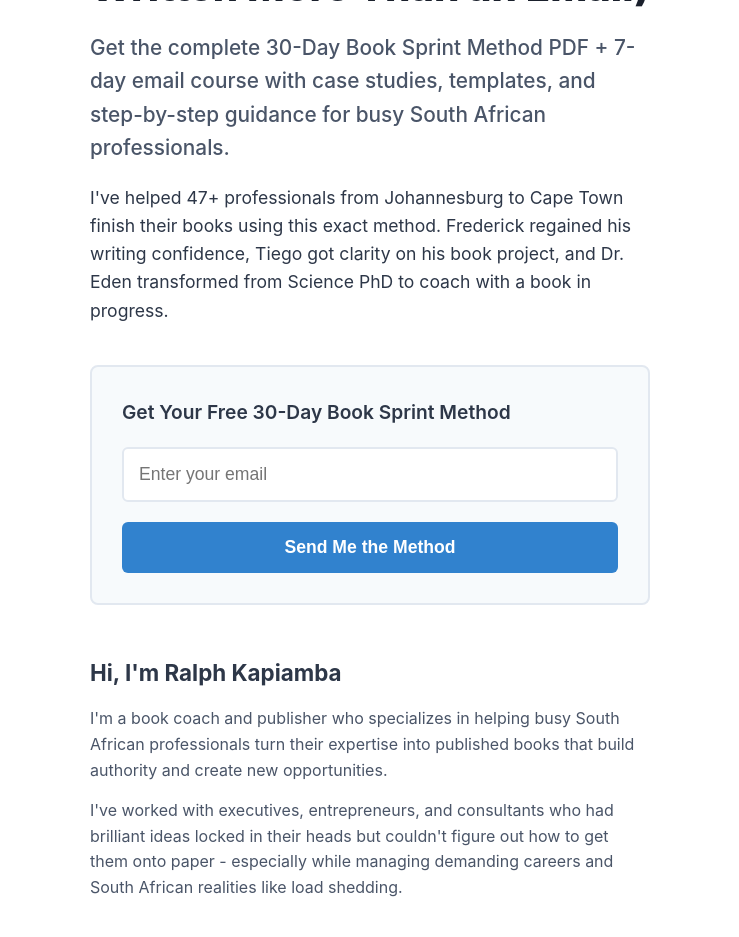
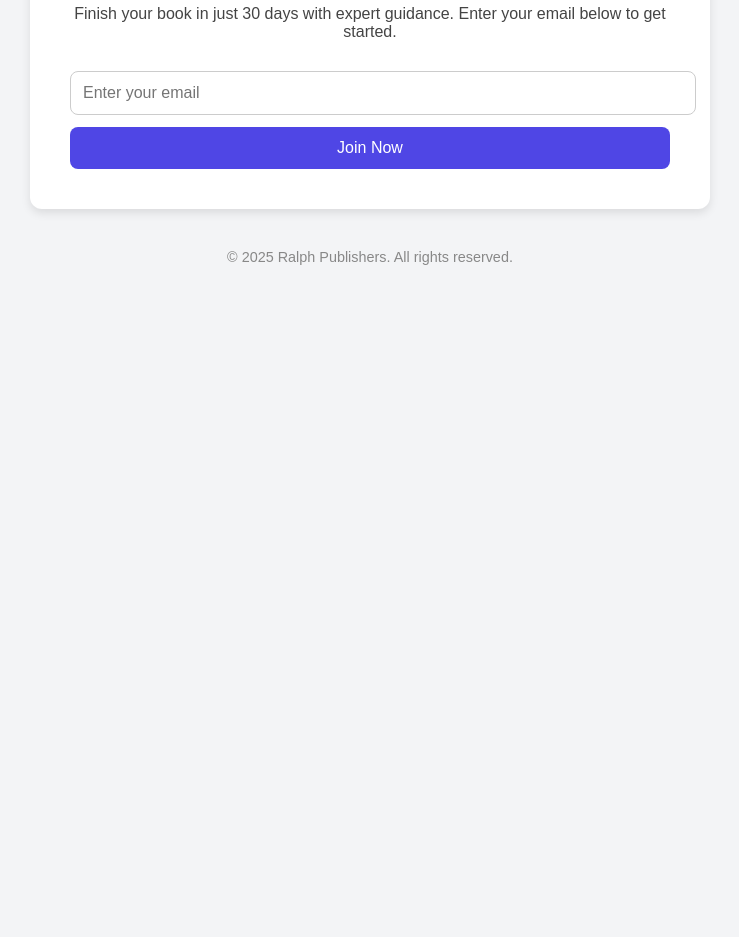
Before and after one commit to ralphpower/book-sprint-landing, a plain HTML site: page index.html in a window 1280 px wide. Shown: the part 173-1110 px from the top of the page, without its empty margins (270-1009 px from the left). After the commit the page ends 800 px from the top, so only its background shows below. Drawn offline with Linux system fonts and the light colour scheme.

Commit message:
Update index.html

```diff
--- a/index.html
+++ b/index.html
@@ -1,219 +1,95 @@
 <!DOCTYPE html>
 <html lang="en">
 <head>
-    <meta charset="UTF-8">
-    <meta name="viewport" content="width=device-width, initial-scale=1.0">
-    <title>30-Day Book Sprint Method - Ralph Publishers</title>
+  <meta charset="UTF-8" />
+  <meta name="viewport" content="width=device-width, initial-scale=1.0" />
+  <title>Book Sprint Landing</title>
   <style>
-        * {
+    body {
+      font-family: Arial, sans-serif;
+      background: #f3f4f6;
       margin: 0;
       padding: 0;
-            box-sizing: border-box;
+      display: flex;
+      flex-direction: column;
+      align-items: center;
     }
 
-        body {
-            font-family: -apple-system, BlinkMacSystemFont, 'Segoe UI', Roboto, sans-serif;
-            line-height: 1.6;
-            color: #2d3748;
-            background: #ffffff;
+    .container {
       max-width: 600px;
-            margin: 0 auto;
-            padding: 40px 20px;
+      margin-top: 60px;
+      background: white;
+      padding: 40px;
+      border-radius: 12px;
+      box-shadow: 0 4px 10px rgba(0, 0, 0, 0.1);
     }
 
-        .headline {
-            font-size: 2.5rem;
-            font-weight: 800;
-            margin-bottom: 20px;
-            color: #1a202c;
-            line-height: 1.2;
-        }
-
-        .subheading {
-            font-size: 1.3rem;
-            color: #4a5568;
-            margin-bottom: 20px;
-            font-weight: 500;
-        }
-
-        .proof {
-            font-size: 1.1rem;
-            margin-bottom: 40px;
-            color: #2d3748;
-        }
-
-        .email-form {
-            background: #f7fafc;
-            padding: 30px;
-            border-radius: 8px;
-            margin-bottom: 50px;
-            border: 2px solid #e2e8f0;
-        }
-
-        .form-title {
-            font-size: 1.2rem;
-            font-weight: 600;
-            margin-bottom: 20px;
-            color: #2d3748;
-        }
-
-        .form-group {
+    h1 {
+      font-size: 2rem;
+      text-align: center;
       margin-bottom: 20px;
     }
 
-        .form-group input {
-            width: 100%;
-            padding: 15px;
-            border: 2px solid #e2e8f0;
-            border-radius: 6px;
-            font-size: 1.1rem;
-            background: white;
+    p {
+      text-align: center;
+      font-size: 1rem;
+      color: #444;
     }
 
-        .form-group input:focus {
-            outline: none;
-            border-color: #4299e1;
+    form {
+      display: flex;
+      flex-direction: column;
+      gap: 12px;
+      margin-top: 30px;
     }
 
-        .submit-btn {
+    input[type="email"] {
+      padding: 12px;
+      font-size: 1rem;
+      border-radius: 8px;
+      border: 1px solid #ccc;
       width: 100%;
-            background: #3182ce;
+    }
+
+    button {
+      padding: 12px;
+      font-size: 1rem;
+      background: #4f46e5;
       color: white;
-            padding: 15px;
       border: none;
-            border-radius: 6px;
-            font-size: 1.1rem;
-            font-weight: 600;
+      border-radius: 8px;
       cursor: pointer;
     }
 
-        .submit-btn:hover {
-            background: #2c5aa0;
+    button:hover {
+      background: #4338ca;
     }
 
-        .about-section,
-        .journey-section {
-            margin-bottom: 40px;
-        }
-
-        .about-title,
-        .journey-title {
-            font-size: 1.4rem;
-            font-weight: 700;
-            margin-bottom: 15px;
-            color: #2d3748;
-        }
-
-        .about-text,
-        .journey-text {
-            font-size: 1rem;
-            margin-bottom: 15px;
-            color: #4a5568;
-        }
-
-        .summary-box {
-            background: #edf2f7;
-            padding: 25px;
-            border-radius: 8px;
-            border-left: 4px solid #3182ce;
-        }
-
-        .summary-title {
-            font-size: 1.2rem;
-            font-weight: 700;
-            margin-bottom: 15px;
-            color: #2d3748;
-        }
-
-        .summary-list {
-            list-style: none;
-            margin-bottom: 20px;
-        }
-
-        .summary-list li {
-            margin-bottom: 8px;
-            color: #4a5568;
-        }
-
-        .summary-list li:before {
-            content: "✓ ";
-            color: #38a169;
-            font-weight: bold;
-        }
-
-        @media (max-width: 768px) {
-            body {
-                padding: 20px 15px;
-            }
-
-            .headline {
-                font-size: 2rem;
-            }
-
-            .subheading {
-                font-size: 1.1rem;
-            }
+    .footer {
+      margin-top: 40px;
+      font-size: 0.9rem;
+      color: #888;
+      text-align: center;
     }
   </style>
 </head>
 <body>
+  <div class="container">
+    <h1>Join the Book Sprint</h1>
+    <p>Finish your book in just 30 days with expert guidance. Enter your email below to get started.</p>
 
-    <!-- 1. Headline -->
-    <h1 class="headline">Write Your Book in 30 Days (Even If You've Never Written More Than an Email)</h1>
-
-    <!-- 2. Subheading -->
-    <p class="subheading">Get the complete 30-Day Book Sprint Method PDF + 7-day email course with case studies, templates, and step-by-step guidance for busy South African professionals.</p>
-
-    <!-- 3. Proof of expertise -->
-    <p class="proof">I've helped 47+ professionals from Johannesburg to Cape Town finish their books using this exact method. Frederick regained his writing confidence, Tiego got clarity on his book project, and Dr. Eden transformed from Science PhD to coach with a book in progress.</p>
-
-    <!-- 4. Email form -->
-    <div class="email-form">
-        <h3 class="form-title">Get Your Free 30-Day Book Sprint Method</h3>
-
-        <!-- ConvertKit script embed -->
+    <!-- ConvertKit Embedded Form -->
     <script async data-uid="6268bc560f" src="https://f.convertkit.com/6268bc560f.js"></script>
 
-        <!-- Fallback HTML form -->
+    <!-- Fallback Form for browsers without JS -->
     <form action="https://app.convertkit.com/forms/6268bc560f/subscriptions" method="post">
-            <div class="form-group">
       <input type="email" name="email_address" placeholder="Enter your email" required />
-            </div>
-            <button type="submit" class="submit-btn">Send Me the Method</button>
+      <button type="submit">Join Now</button>
     </form>
   </div>
 
-    <!-- 5. About section -->
-    <div class="about-section">
-        <h2 class="about-title">Hi, I'm Ralph Kapiamba</h2>
-        <p class="about-text">I'm a book coach and publisher who specializes in helping busy South African professionals turn their expertise into published books that build authority and create new opportunities.</p>
-        <p class="about-text">I've worked with executives, entrepreneurs, and consultants who had brilliant ideas locked in their heads but couldn't figure out how to get them onto paper - especially while managing demanding careers and South African realities like load shedding.</p>
+  <div class="footer">
+    &copy; 2025 Ralph Publishers. All rights reserved.
   </div>
-
-    <!-- 6. Journey section -->
-    <div class="journey-section">
-        <h2 class="journey-title">How I Discovered This Method</h2>
-        <p class="journey-text">After watching countless smart professionals struggle for years to write their books, I realized the problem wasn't lack of knowledge or writing ability - it was lack of a systematic approach that worked within their busy lives.</p>
-        <p class="journey-text">I developed the 30-Day Book Sprint Method by reverse-engineering what actually worked for my most successful clients. No more "someday I'll write my book" - this is about getting it done in 30 days while managing your career, family, and even load shedding.</p>
-        <p class="journey-text">Since then, I've helped dozens of professionals become published authors, with some using their books to attract R200,000+ in new business and speaking opportunities.</p>
-    </div>
-
-    <!-- 7. Summary -->
-    <div class="summary-box">
-        <h3 class="summary-title">What You Get (For Anyone Who Skipped to the End)</h3>
-        <ul class="summary-list">
-            <li>Complete 30-Day Book Sprint Method PDF (instant download)</li>
-            <li>7-day email course with advanced strategies and case studies</li>
-            <li>Daily writing targets that work around your schedule</li>
-            <li>Load shedding workarounds and mobile writing strategies</li>
-            <li>South African publishing roadmap and cost breakdowns</li>
-            <li>Templates, checklists, and motivation systems</li>
-        </ul>
-        <p style="margin-bottom: 20px; color: #4a5568;">Free. Delivered instantly. Unsubscribe anytime.</p>
-
-        <!-- Second embed (optional redundancy or remove if not needed) -->
-        <script async data-uid="6268bc560f" src="https://f.convertkit.com/6268bc560f.js"></script>
-    </div>
-
 </body>
 </html>
```
Lines whose indentation alone changed are shown as unchanged.
